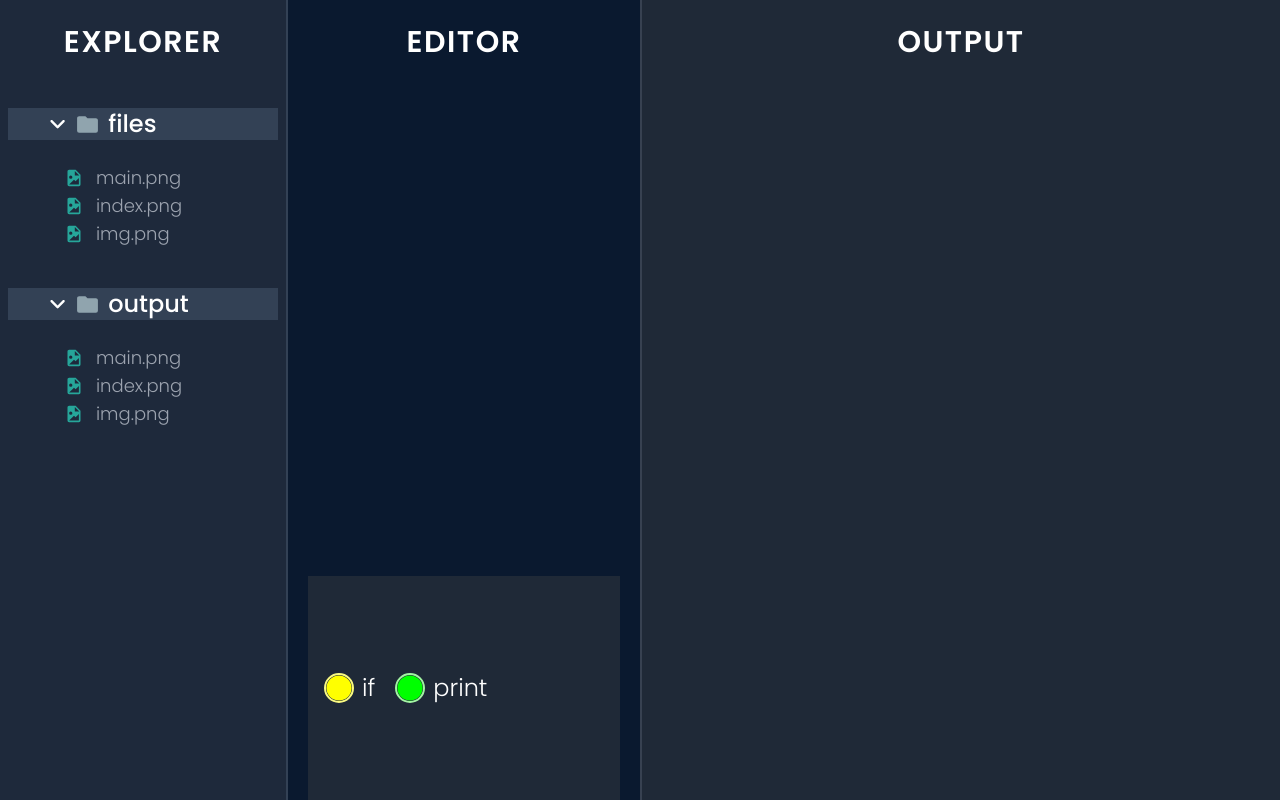
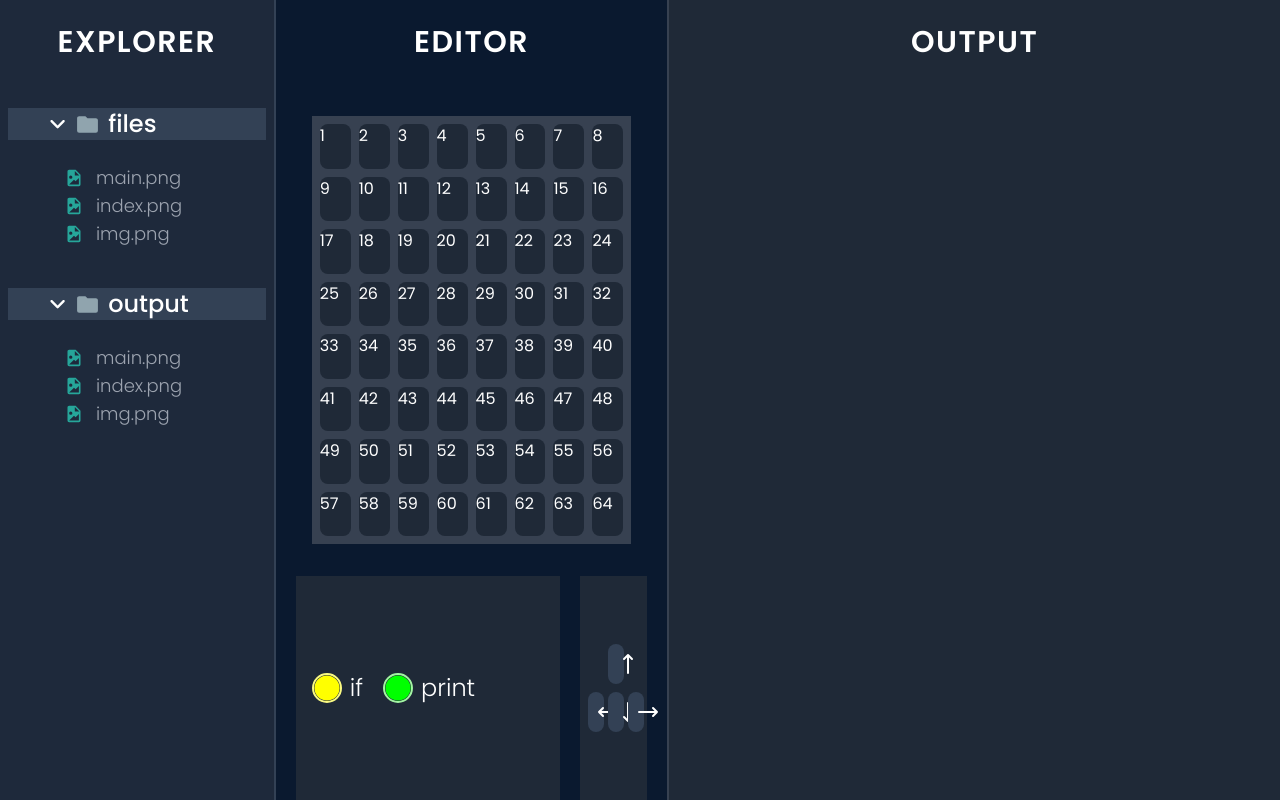
Before and after one commit to Bobby-McBobface/the-missing-dependencies, a React (Vite) app in the folder frontend/: page / in a window 1280 px wide. Built offline with nearby package versions, Linux system fonts and the light colour scheme.

Commit message:
made pixel editor

```diff
--- a/frontend/src/components/Editor.tsx
+++ b/frontend/src/components/Editor.tsx
@@ -1,10 +1,140 @@
-import React from "react";
+import React, { useEffect } from "react";
 
 interface HelpersType {
     name: string;
     iconColor: string;
     borderColor: string;
 }
+
+const KeyPad = ({ current }: { current: number }) => {
+    const Move = (e: React.MouseEvent<HTMLDivElement, MouseEvent>) => {
+        const arrow = e.currentTarget.dataset.arrow;
+        const pixel = document.querySelector(`[data-pixel="${current}"]`);
+        pixel?.classList.remove("bg-gray-600");
+        switch (arrow) {
+            case "up":
+                if (current > 8) {
+                    current -= 8;
+                }
+                break;
+            case "down":
+                if (current < 57) {
+                    current += 8;
+                }
+                break;
+            case "left":
+                if (current > 1) {
+                    current -= 1;
+                }
+                break;
+            case "right":
+                if (current < 64) {
+                    current += 1;
+                }
+                break;
+            default:
+                break;
+        }
+        const newPixel = document.querySelector(`[data-pixel="${current}"]`);
+        newPixel?.classList.add("bg-gray-600");
+    };
+    return (
+        <div className="flex justify-center items-center w-1/5 bg-gray-800 p-2">
+            <div className="grid grid-cols-3 grid-rows-2 gap-2 text-white text-2xl">
+                <div />
+                <div
+                    className="p-2 bg-slate-700 rounded-lg hover:bg-slate-600 duration-100 hover:scale-110"
+                    data-arrow="up"
+                    onClick={Move}
+                >
+                    <svg
+                        stroke="currentColor"
+                        fill="none"
+                        strokeWidth="2"
+                        viewBox="0 0 24 24"
+                        aria-hidden="true"
+                        height="1em"
+                        width="1em"
+                        xmlns="http://www.w3.org/2000/svg"
+                    >
+                        <path
+                            strokeLinecap="round"
+                            strokeLinejoin="round"
+                            d="M8 7l4-4m0 0l4 4m-4-4v18"
+                        ></path>
+                    </svg>
+                </div>
+                <div />
+                <div
+                    className="p-2 bg-slate-700 rounded-lg hover:bg-slate-600 duration-100 hover:scale-110"
+                    data-arrow="left"
+                    onClick={Move}
+                >
+                    <svg
+                        stroke="currentColor"
+                        fill="none"
+                        strokeWidth="2"
+                        viewBox="0 0 24 24"
+                        aria-hidden="true"
+                        height="1em"
+                        width="1em"
+                        xmlns="http://www.w3.org/2000/svg"
+                    >
+                        <path
+                            strokeLinecap="round"
+                            strokeLinejoin="round"
+                            d="M7 16l-4-4m0 0l4-4m-4 4h18"
+                        ></path>
+                    </svg>
+                </div>
+                <div
+                    className="p-2 bg-slate-700 rounded-lg hover:bg-slate-600 duration-100 hover:scale-110"
+                    data-arrow="down"
+                    onClick={Move}
+                >
+                    <svg
+                        stroke="currentColor"
+                        fill="none"
+                        strokeWidth="2"
+                        viewBox="0 0 24 24"
+                        aria-hidden="true"
+                        height="1em"
+                        width="1em"
+                        xmlns="http://www.w3.org/2000/svg"
+                    >
+                        <path
+                            strokeLinecap="round"
+                            strokeLinejoin="round"
+                            d="M16 17l-4 4m0 0l-4-4m4 4V3"
+                        ></path>
+                    </svg>
+                </div>
+                <div
+                    className="p-2 bg-slate-700 rounded-lg hover:bg-slate-600 duration-100 hover:scale-110"
+                    data-arrow="right"
+                    onClick={Move}
+                >
+                    <svg
+                        stroke="currentColor"
+                        fill="none"
+                        strokeWidth="2"
+                        viewBox="0 0 24 24"
+                        aria-hidden="true"
+                        height="1em"
+                        width="1em"
+                        xmlns="http://www.w3.org/2000/svg"
+                    >
+                        <path
+                            strokeLinecap="round"
+                            strokeLinejoin="round"
+                            d="M17 8l4 4m0 0l-4 4m4-4H3"
+                        ></path>
+                    </svg>
+                </div>
+            </div>
+        </div>
+    );
+};
 
 const Editor = () => {
     const Helpers: HelpersType[] = [
@@ -19,15 +149,60 @@ const Editor = () => {
             borderColor: "#a2f5a2",
         },
     ];
+    const pixels = [
+        [1, 2, 3, 4, 5, 6, 7, 8],
+        [9, 10, 11, 12, 13, 14, 15, 16],
+        [17, 18, 19, 20, 21, 22, 23, 24],
+        [25, 26, 27, 28, 29, 30, 31, 32],
+        [33, 34, 35, 36, 37, 38, 39, 40],
+        [41, 42, 43, 44, 45, 46, 47, 48],
+        [49, 50, 51, 52, 53, 54, 55, 56],
+        [57, 58, 59, 60, 61, 62, 63, 64],
+    ];
+
+    let current = 1;
+    useEffect(() => {
+        const pixel = document.querySelector(`[data-pixel="${current}"]`);
+        pixel?.classList.add("bg-gray-600");
+    }, [current]);
     return (
-        <div className="flex flex-col gap-10 grow h-screen">
+        <div className="flex flex-col gap-4 grow h-screen">
             <div className="text-3xl font-semibold py-6 text-center tracking-wider uppercase ">
                 Editor
             </div>
-            <div className="grow"></div>
-            <div className="h-[14rem] bg-gray-800 b-t-2 border-gray-700">
+            <div className="grow p-4">
+                <div className="p-2 bg-gray-700 h-full grid grid-cols-8 grid=rows-8 gap-2">
+                    {pixels.map((row) =>
+                        row.map((pixel, index) => (
+                            <div
+                                className="h-auto w-auto bg-gray-800 rounded-lg"
+                                data-pixel={pixel}
+                                key={index}
+                                onClick={() => {
+                                    const currentPixel = document.querySelector(
+                                        `[data-pixel="${current}"]`
+                                    );
+                                    currentPixel?.classList.remove(
+                                        "bg-gray-600"
+                                    );
+                                    current = pixel;
+                                    const newPixel = document.querySelector(
+                                        `[data-pixel="${current}"]`
+                                    );
+                                    newPixel?.classList.add("bg-gray-600");
+                                }}
+                            >
+                                {pixel}
+                            </div>
+                        ))
+                    )}
+                </div>
+            </div>
+            <div className="flex gap-5">
+                <div className="h-[14rem] bg-gray-800 b-t-2 border-gray-700 w-4/5">
                     <div className="w-full h-full flex gap-5 flex-wrap p-4">
-                    {Helpers.map((helper: HelpersType, index: React.Key) => (
+                        {Helpers.map(
+                            (helper: HelpersType, index: React.Key) => (
                                 <div
                                     className="h-auto w-auto flex gap-2 items-center"
                                     key={index}
@@ -54,8 +229,11 @@ const Editor = () => {
                                         {helper.name}
                                     </div>
                                 </div>
-                    ))}
+                            )
+                        )}
                     </div>
+                </div>
+                <KeyPad current={current} />
             </div>
         </div>
     );
```
Lines whose indentation alone changed are shown as unchanged.
